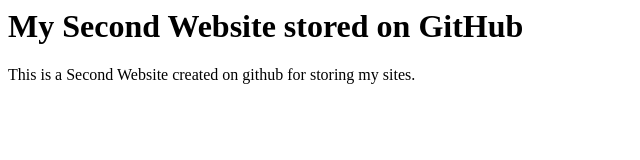
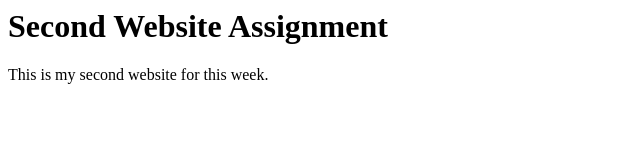
Before and after one commit to Skim1234567/wk1_assignment_2, a plain HTML site: page index.html in a window 1280 px wide. Shown: the whole page, without its empty margins (0-640 px from the left). Drawn offline with Linux system fonts and the light colour scheme.

Commit message:
updates to the h1 tag

```diff
--- a/index.html
+++ b/index.html
@@ -1,9 +1,9 @@
 <html>
    <head>
-     <title>My Second Website</title>
+     <title>Second Website Assignment</title>
    </head>
    <body>
-      <h1>My Second Website stored on GitHub</h1>
-      <p>This is a Second Website created on github for storing my sites.</p>
+      <h1>Second Website Assignment</h2>
+      <p>This is my second website for this week.</p>
      <body>
 </html>
```
